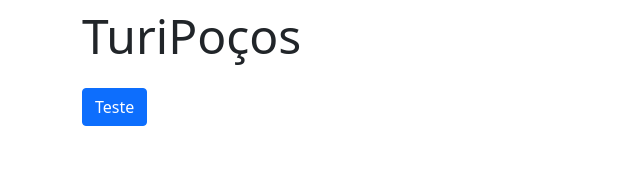
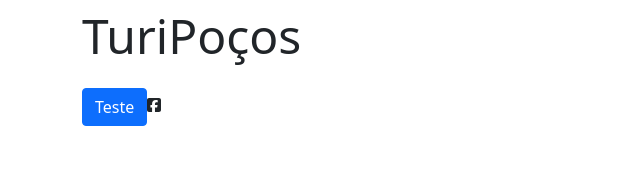
Before and after one commit to alvinhu182/Projeto-3, a React (Create React App) app in the folder front-end/: page / in a window 1280 px wide. Shown: the top 187 px of the page, without its empty margins (0-640 px from the left). Built offline with nearby package versions, Linux system fonts and the light colour scheme.

Commit message:
instalando font awesome

```diff
--- a/front-end/package.json
+++ b/front-end/package.json
@@ -3,6 +3,9 @@
   "version": "0.1.0",
   "private": true,
   "dependencies": {
+    "@fortawesome/free-brands-svg-icons": "^6.1.1",
+    "@fortawesome/free-solid-svg-icons": "^6.1.1",
+    "@fortawesome/react-fontawesome": "^0.1.18",
     "@testing-library/jest-dom": "^5.16.4",
     "@testing-library/react": "^13.2.0",
     "@testing-library/user-event": "^13.5.0",
--- a/front-end/src/views/home/index.tsx
+++ b/front-end/src/views/home/index.tsx
@@ -1,11 +1,15 @@
+import { faFacebook, faFacebookSquare } from "@fortawesome/free-brands-svg-icons";
+import { FontAwesomeIcon } from "@fortawesome/react-fontawesome";
 import { Button, Container } from "react-bootstrap";
+import { toast } from "react-toastify";
 import styled from "styled-components";
 
 export function HomeView () {
     return (
         <Container>
             <Title> TuriPoços</Title>
-            <Button>Teste</Button>
+            <Button onClick={() => toast.success('hehe deu bom')}>Teste</Button>
+            <FontAwesomeIcon icon={faFacebookSquare} />
         </Container>
 
     )
```
Also changed, not shown: 1 other file (tests, documents, lock files or other folders).
